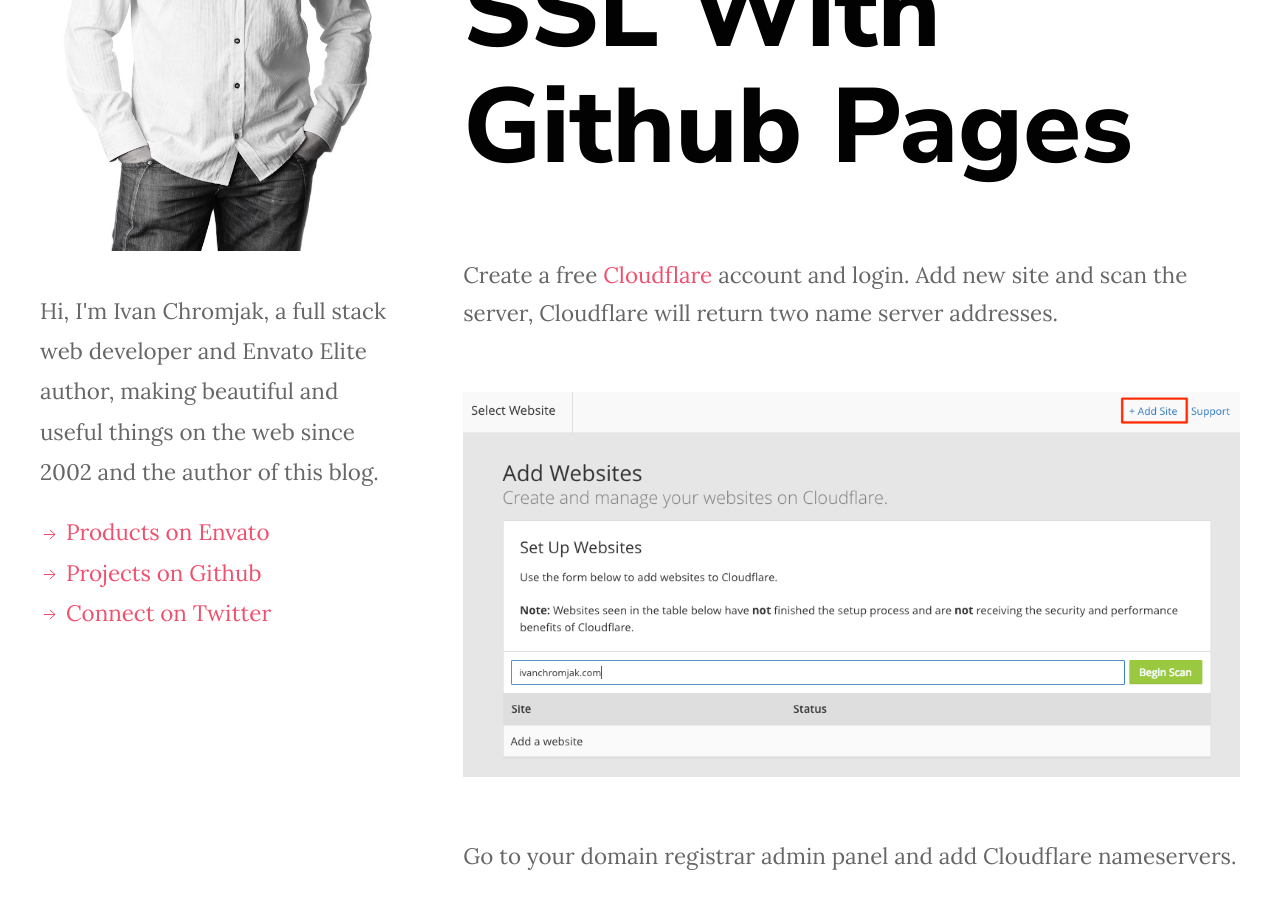
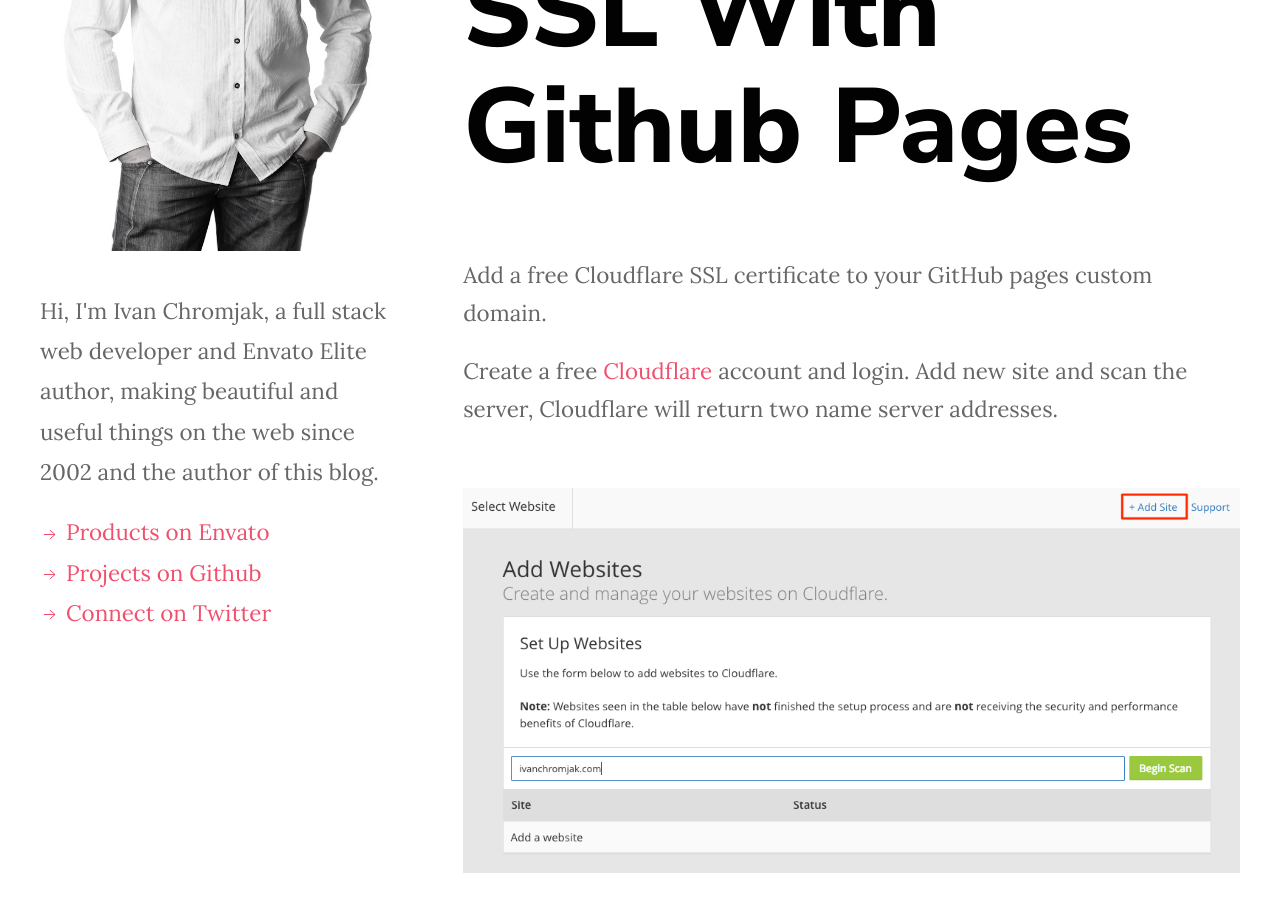
Before and after one commit to ivanchromjak/ivanchromjak.github.io, a Jekyll site: the page built from _posts/2017-04-05-how-to-setup-naked-domain-ssl-with-github-pages.md, in a window 1280 px wide and 900 px high, scrolled down 449 px. Built offline with Jekyll 4.4.1, drawn with Linux system fonts in a browser that asks for light colours.

Commit message:
post summary added

```diff
--- a/_posts/2017-04-05-how-to-setup-naked-domain-ssl-with-github-pages.md
+++ b/_posts/2017-04-05-how-to-setup-naked-domain-ssl-with-github-pages.md
@@ -4,6 +4,8 @@
 categories: [Development, Jekyll]
 tags: [dev, jekyll, ssl]
 ---
+
+Add a free Cloudflare SSL certificate to your GitHub pages custom domain.
 
 Create a free [Cloudflare](https://www.cloudflare.com/) account and login. Add new site and scan the server, Cloudflare will return two name server addresses.
 
```
